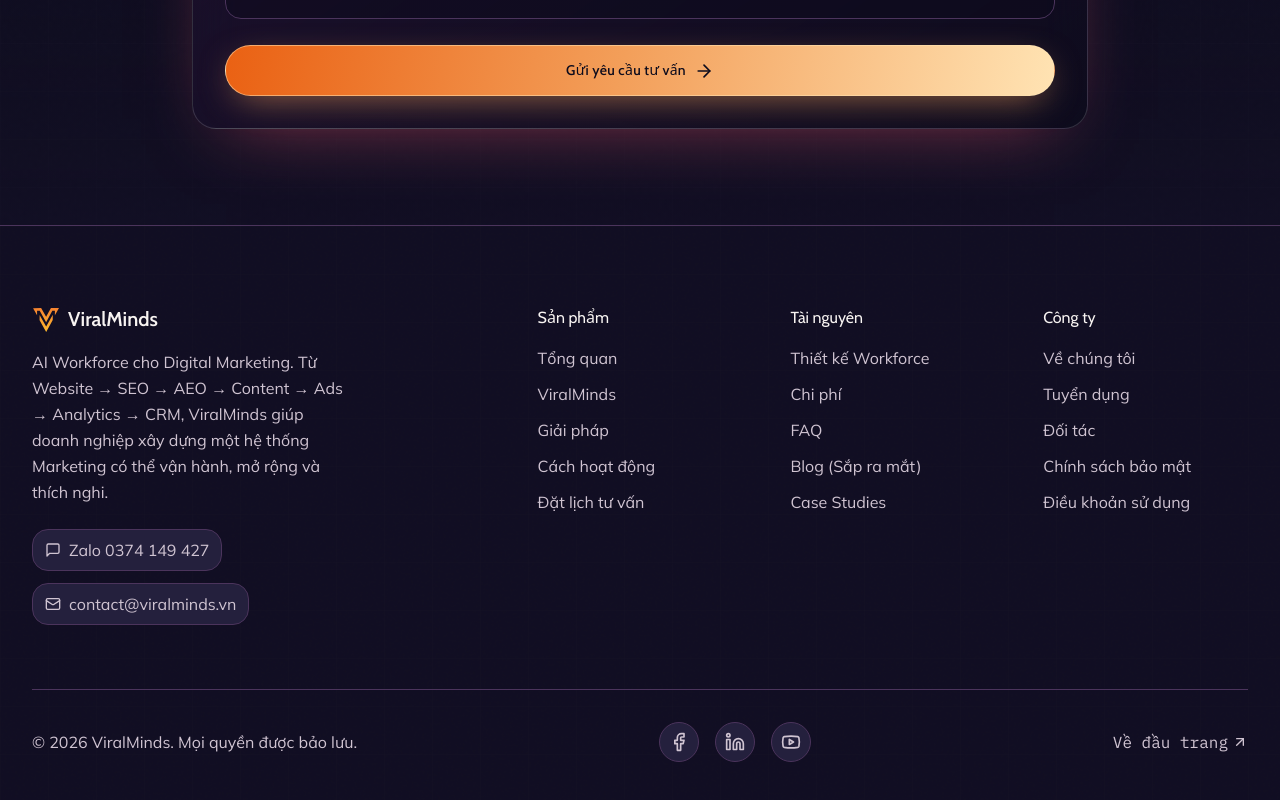
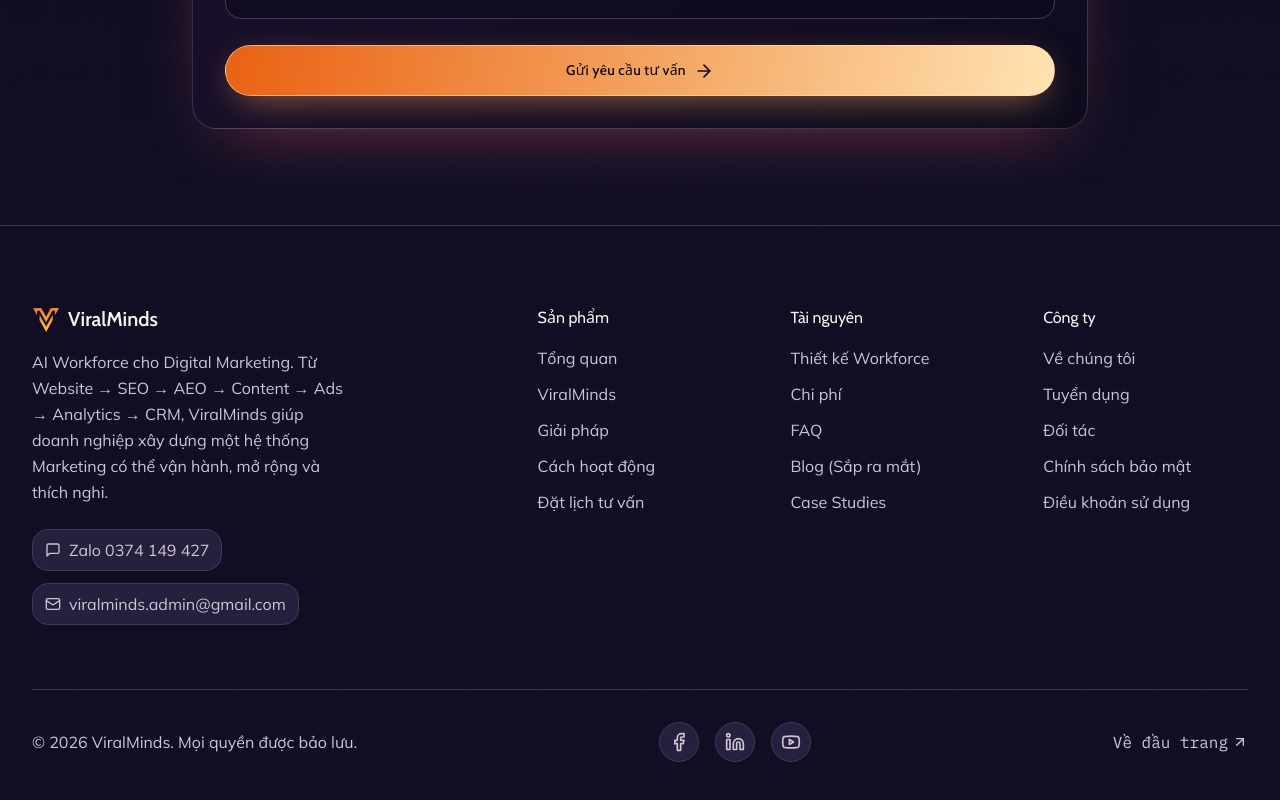
Before and after one commit to Menh1505/viral-mind-landing, a React (Vite) app: page / in a window 1280 px wide. Shown: the part 4554-5354 px from the top of the page. Built offline with nearby package versions, Linux system fonts and the light colour scheme.

Commit message:
update footer

```diff
--- a/src/components/Footer.tsx
+++ b/src/components/Footer.tsx
@@ -51,9 +51,9 @@
                 <MessageSquare className="w-4 h-4" aria-hidden="true" />
                 <span>Zalo 0374 149 427</span>
               </a>
-              <a href="mailto:contact@viralminds.vn" className="flex items-center gap-2 px-3 py-2 bg-viral-bg-tertiary border border-viral-border rounded-card-md text-viral-text-muted hover:text-viral-accent hover:border-viral-accent/50 transition-all duration-fast font-body body-sm">
+              <a href="mailto:viralminds.admin@gmail.com" className="flex items-center gap-2 px-3 py-2 bg-viral-bg-tertiary border border-viral-border rounded-card-md text-viral-text-muted hover:text-viral-accent hover:border-viral-accent/50 transition-all duration-fast font-body body-sm">
                 <Mail className="w-4 h-4" aria-hidden="true" />
-                <span>contact@viralminds.vn</span>
+                <span>viralminds.admin@gmail.com</span>
               </a>
             </div>
           </motion.div>
```
